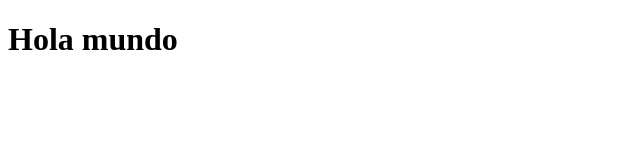
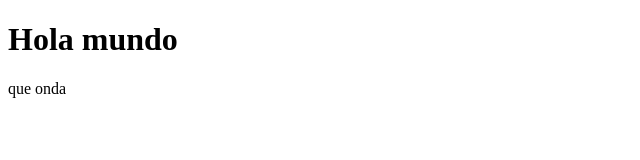
Before and after one commit to matirossi93/ClaseGit, a plain HTML site: page index.html in a window 1280 px wide. Shown: the full height of the page, 0-640 px from the left. Drawn offline with Linux system fonts and the light colour scheme.

Commit message:
first commit

```diff
--- a/index.html
+++ b/index.html
@@ -8,5 +8,8 @@
 </head>
 <body>
     <h1>Hola mundo</h1>
+    <p>que onda
+
+    </p>
 </body>
 </html>
```
